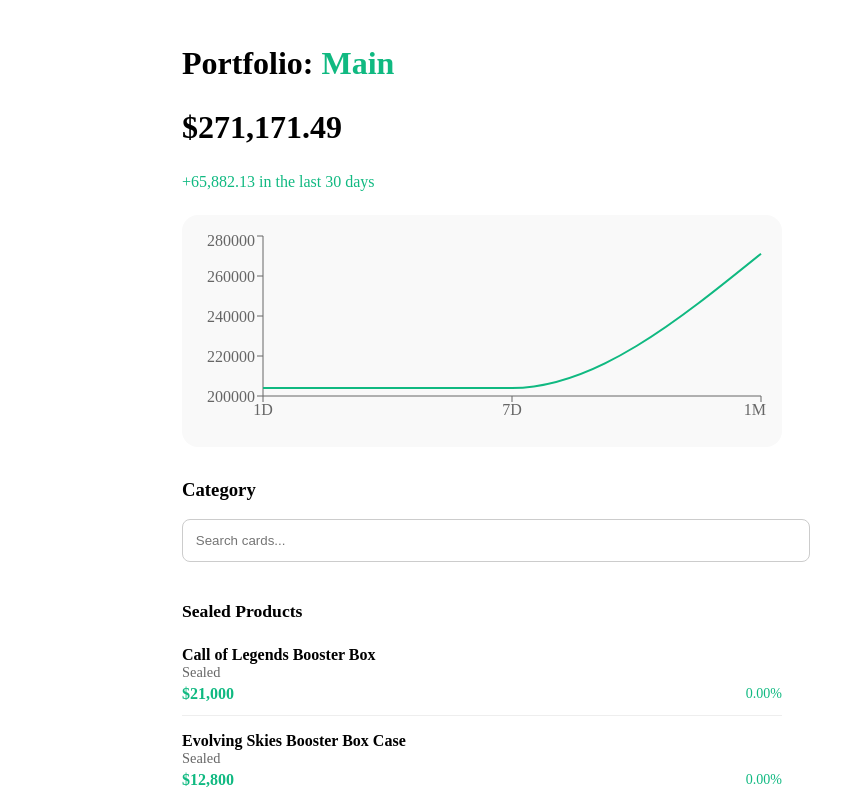
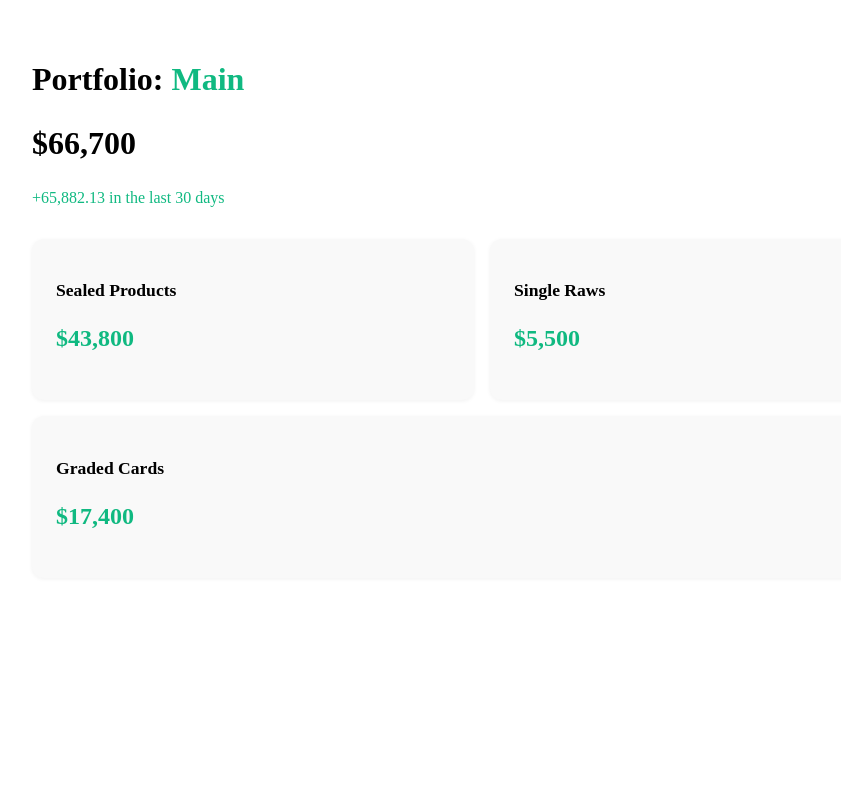
Before and after one commit to cardpricecheckshop-stack/tcg-tracker, a React (Vite) app: page / in a window 1280 px wide. Shown: the top 800 px of the page, without its empty margins (158-999 px from the left). Built offline with nearby package versions, Linux system fonts and the light colour scheme.

Commit message:
Update Home.jsx

```diff
--- a/src/Home.jsx
+++ b/src/Home.jsx
@@ -1,19 +1,5 @@
 // /src/Home.jsx
-import React, { useState } from "react";
-import {
-  LineChart,
-  Line,
-  XAxis,
-  YAxis,
-  Tooltip,
-  ResponsiveContainer,
-} from "recharts";
-
-const data = [
-  { date: "1D", value: 204000 },
-  { date: "7D", value: 204000 },
-  { date: "1M", value: 271171.49 },
-];
+import React from "react";
 
 const sealedProducts = [
   { name: "Call of Legends Booster Box", value: 21000 },
@@ -31,109 +17,68 @@ const gradedCards = [
   { name: "Blastoise CGC 9.5", value: 5400 },
 ];
 
+const getTotalValue = (items) =>
+  items.reduce((total, item) => total + item.value, 0);
+
 export default function Home() {
-  const [search, setSearch] = useState("");
-
-  const filterItems = (items) =>
-    items.filter((item) =>
-      item.name.toLowerCase().includes(search.toLowerCase())
-    );
-
   return (
-    <main style={{ padding: "1rem", maxWidth: 600, margin: "0 auto" }}>
-      <div>
+    <main style={{ padding: "2rem", maxWidth: 900, margin: "0 auto" }}>
+      <div style={{ marginBottom: "2rem" }}>
         <h1 style={{ fontWeight: 700 }}>
           Portfolio: <span style={{ color: "#10B981" }}>Main</span>
         </h1>
         <h2 style={{ fontSize: "2rem", fontWeight: 700 }}>
-          ${271171.49.toLocaleString()}
+          ${(getTotalValue(sealedProducts) +
+            getTotalValue(singleRaws) +
+            getTotalValue(gradedCards)
+          ).toLocaleString()}
         </h2>
         <p style={{ color: "#10B981" }}>+65,882.13 in the last 30 days</p>
       </div>
 
       <div
         style={{
-          background: "#f9f9f9",
-          padding: "1rem",
-          borderRadius: "1rem",
-          marginTop: "1.5rem",
+          display: "flex",
+          gap: "1rem",
+          justifyContent: "space-between",
+          flexWrap: "wrap",
         }}
       >
-        <ResponsiveContainer width="100%" height={200}>
-          <LineChart data={data}>
-            <XAxis dataKey="date" />
-            <YAxis domain={[200000, 280000]} />
-            <Tooltip
-              formatter={(value) => `$${value.toLocaleString()}`}
-              labelFormatter={(label) => `${label}`}
+        <CategoryCard
+          title="Sealed Products"
+          total={getTotalValue(sealedProducts)}
         />
-            <Line
-              type="monotone"
-              dataKey="value"
-              stroke="#10B981"
-              strokeWidth={2}
-              dot={false}
-            />
-          </LineChart>
-        </ResponsiveContainer>
-      </div>
-
-      <div style={{ marginTop: "2rem" }}>
-        <h3 style={{ fontWeight: 600 }}>Category</h3>
-        <input
-          type="text"
-          value={search}
-          onChange={(e) => setSearch(e.target.value)}
-          placeholder="Search cards..."
-          style={{
-            width: "100%",
-            padding: "0.8rem",
-            marginBottom: "1rem",
-            border: "1px solid #ccc",
-            borderRadius: "8px",
-          }}
-        />
-
-        <Category title="Sealed Products" items={filterItems(sealedProducts)} />
-        <Category title="Single Raws" items={filterItems(singleRaws)} />
-        <Category title="Graded Cards" items={filterItems(gradedCards)} />
+        <CategoryCard title="Single Raws" total={getTotalValue(singleRaws)} />
+        <CategoryCard title="Graded Cards" total={getTotalValue(gradedCards)} />
       </div>
     </main>
   );
 }
 
-function Category({ title, items }) {
-  if (items.length === 0) return null;
-
+function CategoryCard({ title, total }) {
   return (
-    <div style={{ marginBottom: "2rem" }}>
-      <h4 style={{ fontSize: "1.1rem", fontWeight: "bold" }}>{title}</h4>
-      {items.map((item, index) => (
     <div
-          key={index}
       style={{
-            marginBottom: "1rem",
-            borderBottom: "1px solid #eee",
-            paddingBottom: "0.75rem",
+        flex: "1 1 30%",
+        backgroundColor: "#f9f9f9",
+        borderRadius: "12px",
+        padding: "1.5rem",
+        boxShadow: "0 1px 4px rgba(0,0,0,0.06)",
+        minWidth: "240px",
       }}
     >
-          <div style={{ fontWeight: 600 }}>{item.name}</div>
-          <div style={{ fontSize: "0.9rem", color: "#666" }}>Sealed</div>
-          <div
+      <h3 style={{ fontSize: "1.1rem", fontWeight: 600, marginBottom: "0.5rem" }}>
+        {title}
+      </h3>
+      <p
         style={{
-              display: "flex",
-              justifyContent: "space-between",
-              alignItems: "center",
-              marginTop: "0.25rem",
+          fontSize: "1.5rem",
+          fontWeight: 700,
+          color: "#10B981",
         }}
       >
-            <div style={{ color: "#10B981", fontWeight: "bold" }}>
-              ${item.value.toLocaleString()}
-            </div>
-            <div style={{ fontSize: "0.875rem", color: "#10B981" }}>0.00%</div>
-          </div>
-        </div>
-      ))}
+        ${total.toLocaleString()}
+      </p>
     </div>
   );
 }
```
Lines whose indentation alone changed are shown as unchanged.
